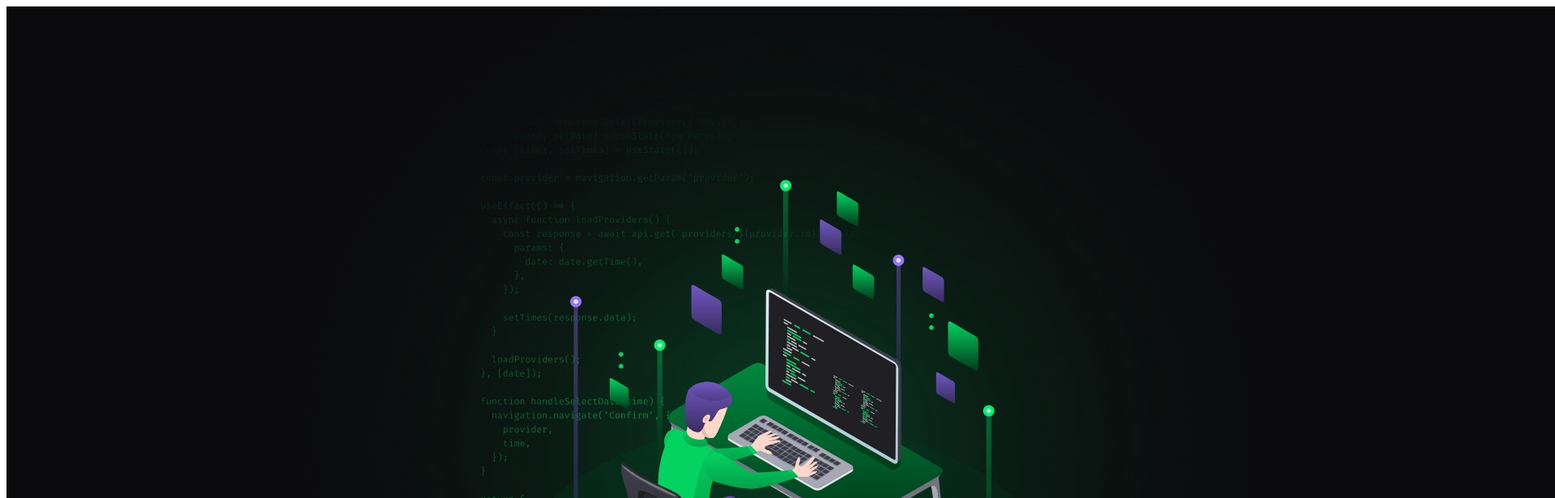
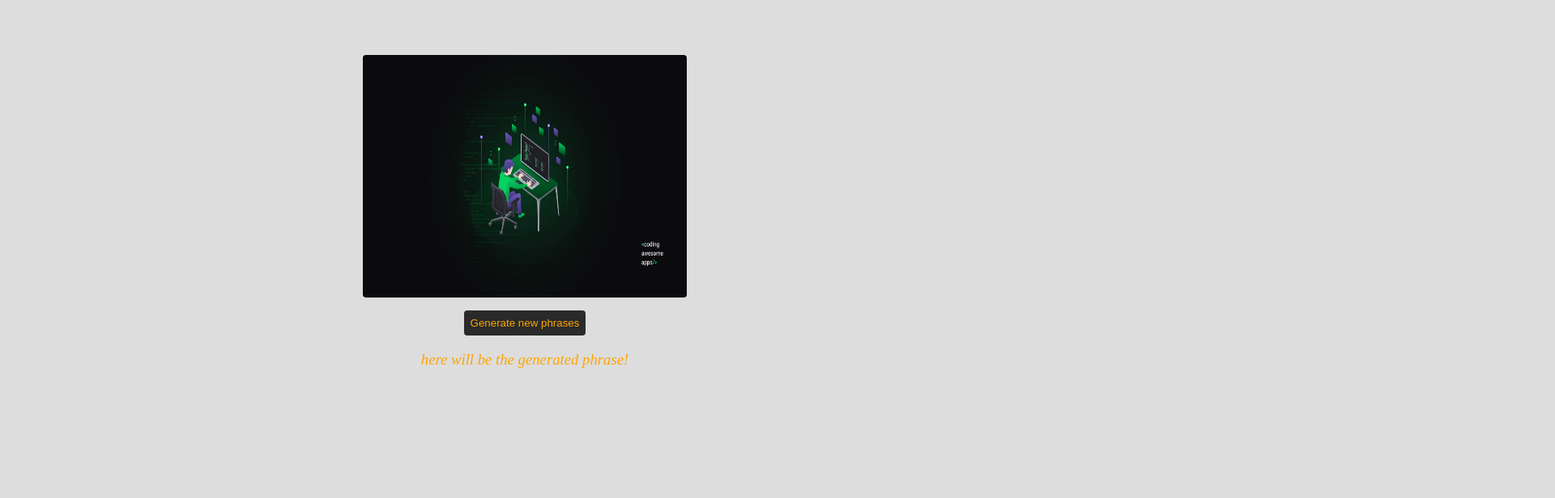
Before and after one commit to Mario-aj/learn-react, a React (Create React App) app in the folder cursoSujeitoProgramador/bloco3/: page / in a window 1280 px wide. Shown: the top 616 px of the page at 81% size, 1920 px wide, since content can reach past the window. Built offline with nearby package versions, Linux system fonts and the light colour scheme.

Commit message:
create all the css

```diff
--- a/cursoSujeitoProgramador/bloco3/src/App.js
+++ b/cursoSujeitoProgramador/bloco3/src/App.js
@@ -6,6 +6,8 @@ import React from "react";
 // import BasicForm from "./components/form/BasicForm";
 // import BasicValidation from "./components/form/BasicValidation";
 import Project from "./Project";
+
+import "./index.css";
 
 const App = () => {
   return (
--- /dev/null
+++ b/cursoSujeitoProgramador/bloco3/src/Project/index.css
@@ -0,0 +1,31 @@
+.container {
+  display: flex;
+  flex-direction: column;
+  justify-content: center;
+  align-items: center;
+}
+
+.img {
+  width: 400px;
+  height: 300px;
+  margin-top: 60px;
+
+  overflow: hidden;
+  border-radius: 4px;
+}
+
+.phrase {
+  font-style: italic;
+  color: orange;
+  font-weight: 500;
+}
+
+.btn {
+  padding: 8px;
+  background: #2a2a2a;
+  color: orange;
+  border-radius: 4px;
+  margin-top: 16px;
+  border-width: 0;
+  cursor: pointer;
+}
--- a/cursoSujeitoProgramador/bloco3/src/Project/index.js
+++ b/cursoSujeitoProgramador/bloco3/src/Project/index.js
@@ -1,6 +1,24 @@
 import { Component } from "react";
 
+import "./index.css";
 import Banner from "./assets/banner.jpeg";
+
+class Button extends Component {
+  constructor(props) {
+    super(props);
+  }
+
+  render() {
+    const { text, onClick, ...rest } = this.props;
+    return (
+      <div>
+        <button onClick={onClick} {...rest}>
+          {text}
+        </button>
+      </div>
+    );
+  }
+}
 
 class RandomPhrases extends Component {
   constructor(props) {
@@ -11,8 +29,18 @@ class RandomPhrases extends Component {
 
   render() {
     return (
-      <div>
-        <img src={Banner} alt="bannerUrl" />
+      <div className="container">
+        <img src={Banner} alt="bannerUrl" className="img" />
+        <Button
+          text="Generate new phrases"
+          onClick={() => {
+            alert("CLICOU!");
+          }}
+          className="btn"
+          type="button"
+        />
+
+        <h3 className="phrase">here will be the generated phrase!</h3>
       </div>
     );
   }
--- /dev/null
+++ b/cursoSujeitoProgramador/bloco3/src/index.css
@@ -0,0 +1,5 @@
+body {
+  background-color: #ddd;
+  width: 100%;
+  height: 100%;
+}
```
